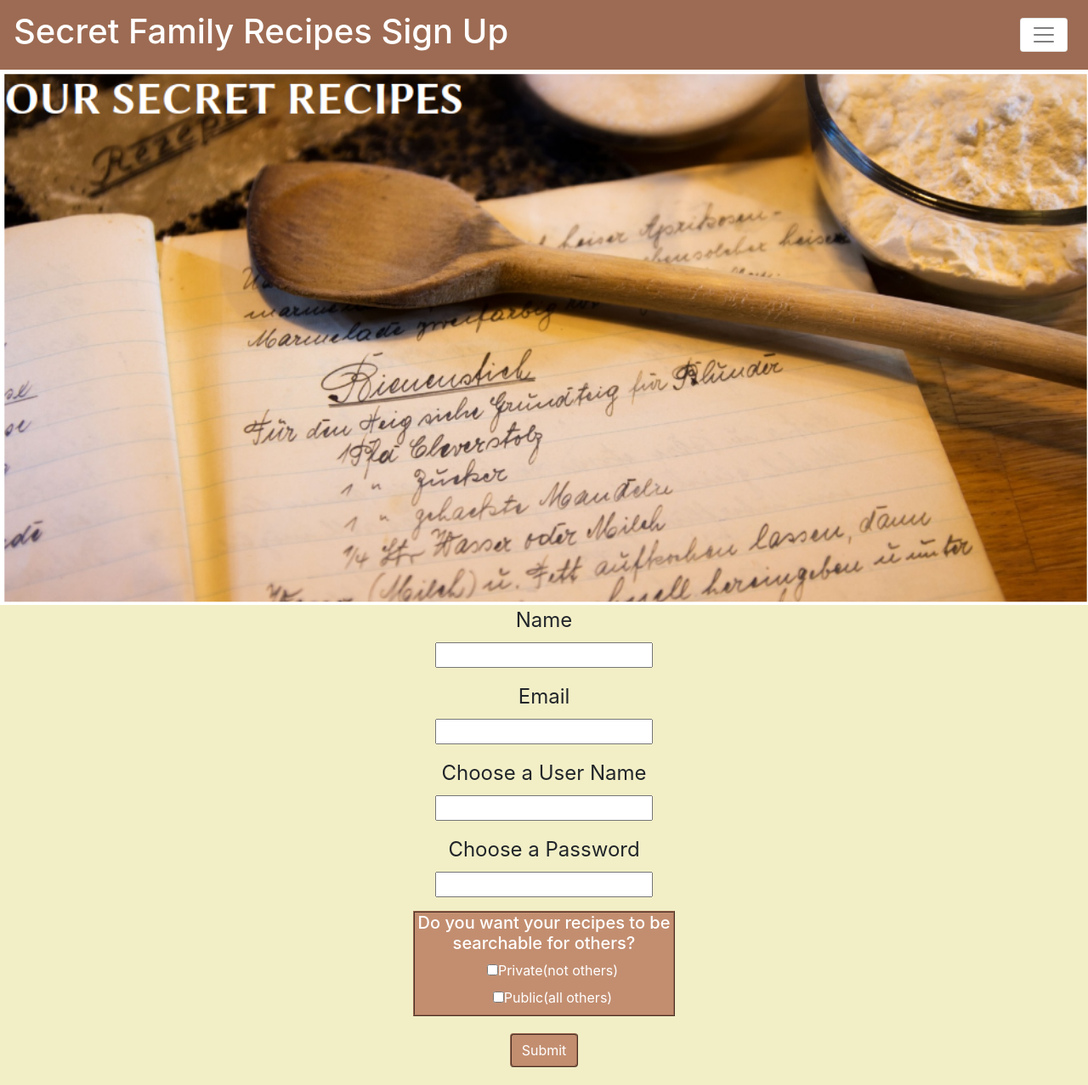
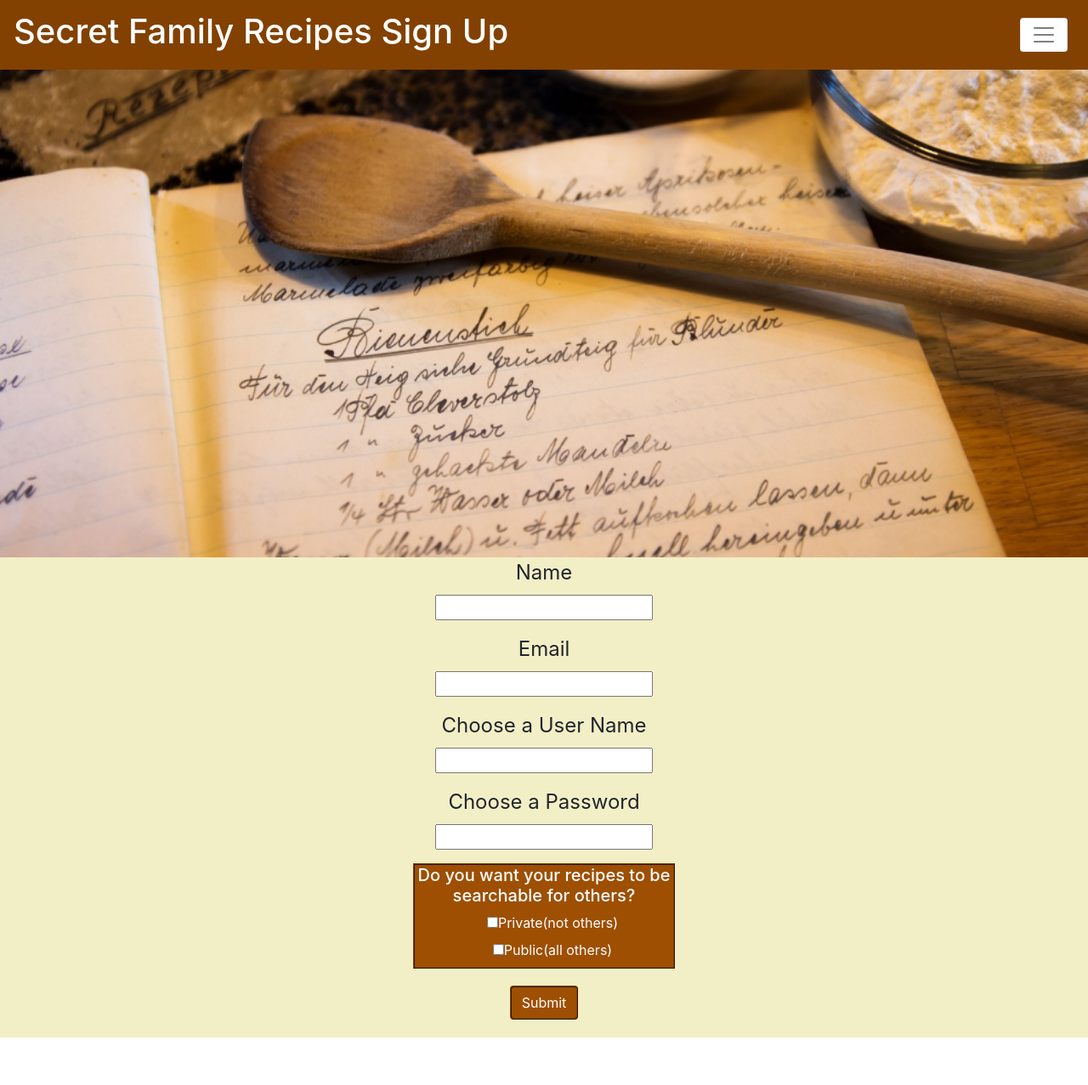
Before and after one commit to BW-Secret-Recipes-2-Krisda/front-end, a React (Create React App) app in the folder recipes/signup/: page /signup in a window 1280 px wide. Shown: the whole page at 85% size. After the commit the page ends 1221 px from the top, so only its background shows below. Built offline with nearby package versions, Linux system fonts and the light colour scheme.

Commit message:
color palet adjustments made

```diff
--- a/recipes/signup/src/SignUp.js
+++ b/recipes/signup/src/SignUp.js
@@ -12,7 +12,7 @@ const SignUp = () => {
 
     return (
         <div style={{ background: 'rgb(242, 239, 199)' }}>
-            <Navbar style={{ background: 'rgb(157, 107, 83)', color: 'white' }} light>
+            <Navbar style={{ background: 'rgb(130, 65, 1)', color: 'white' }} light>
                 <NavbarBrand href="/" style={{ color: 'white' }}>
                     <h1>
                         Secret Family Recipes Sign Up
@@ -60,7 +60,7 @@ const SignUp = () => {
                         type='password'
                         name='password' />
                 </FormGroup>
-                <div style={{ width: '30%', margin: '0 auto', border: '2px ridge rgb(157, 107, 83)', background: 'rgb(195, 142, 112)', color: 'white' }}>
+                <div style={{ width: '30%', margin: '0 auto', border: '2px ridge rgb(130, 65, 1)', background: 'rgb(158, 79, 2)', color: 'white' }}>
                     <h5>Do you want your recipes to be searchable for others?</h5>
                     <FormGroup check>
                         <label check>
@@ -81,7 +81,7 @@ const SignUp = () => {
                     </label>
                     </FormGroup>
                 </div>
-                <Button style={{ color: 'white', background: 'rgb(195, 142, 112)', border: '2px ridge rgb(157, 107, 83)', margin: '2%' }}>Submit</Button>
+                <Button style={{ color: 'white', background: 'rgb(158, 79, 2)', border: '2px ridge rgb(130, 65, 1)', margin: '2%' }}>Submit</Button>
             </Form>
         </div>
     )
```
Also changed, not shown: recipes/signup/src/MarketingPage.png.
